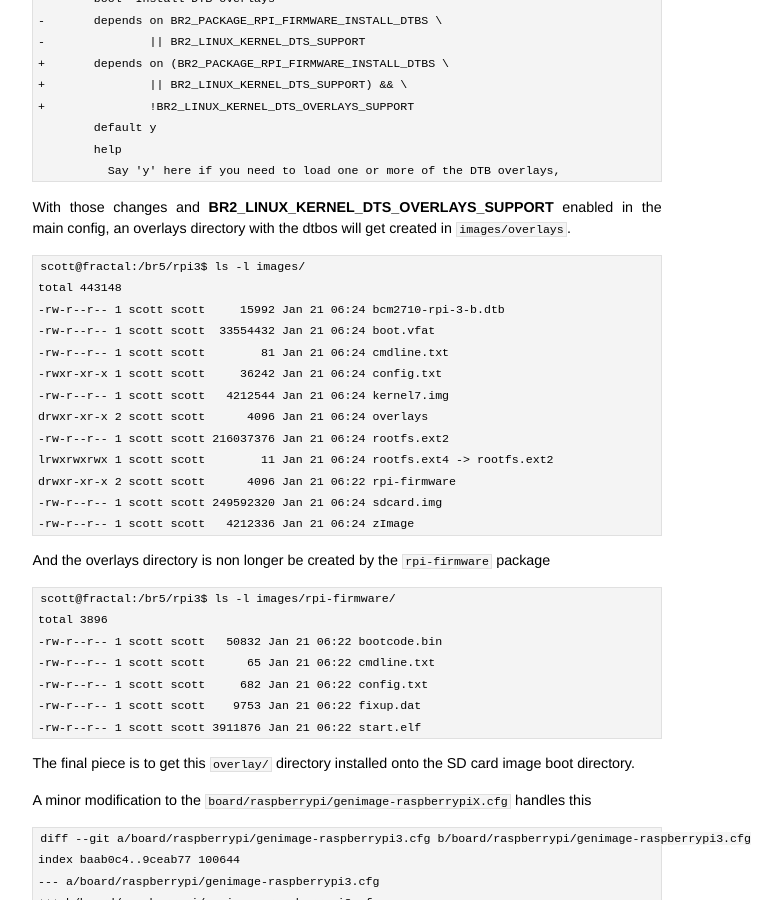
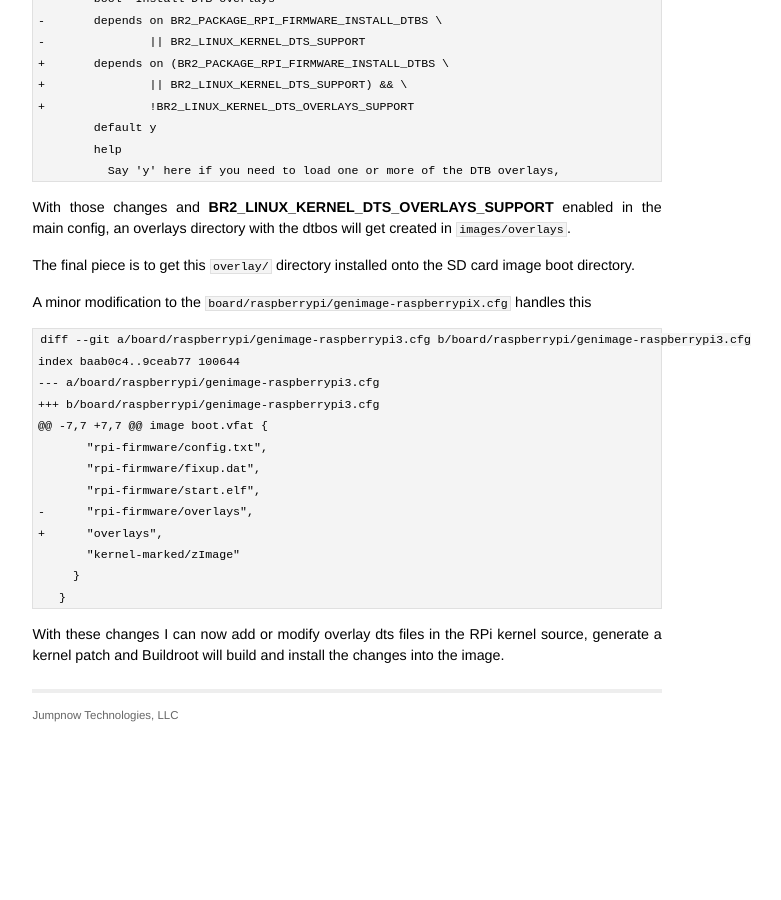
Before and after one commit to jumpnow/jumpnowtek-site, a Jekyll site: the page built from _posts/2017-01-17-Compiling-Raspberry-Pi-Overlays-with-Buildroot.md, in a window 1280 px wide and 900 px high, scrolled down 1933 px. Shown: the whole window, without its empty margins (293-1074 px from the left). Built offline with Jekyll 4.4.1, drawn with Linux system fonts in a browser that asks for light colours; after the commit the page ends 2671 px from its top, so only the background shows below that.

Commit message:
More updates to br overlay doc

```diff
--- a/_posts/2017-01-17-Compiling-Raspberry-Pi-Overlays-with-Buildroot.md
+++ b/_posts/2017-01-17-Compiling-Raspberry-Pi-Overlays-with-Buildroot.md
@@ -1,7 +1,7 @@
 ---
 layout: post
 title: Compiling Raspberry Pi Overlays with Buildroot
-date: 2017-01-21 11:27:00
+date: 2017-01-21 11:31:00
 categories: rpi
 tags: [linux, rpi, buildroot, rpi3, overlays, kernel]
 ---
@@ -101,32 +101,6 @@ And I modified the rpi-firmware **Config.in** so that it doesn't copy overlays w
 
 With those changes and **BR2\_LINUX\_KERNEL\_DTS\_OVERLAYS\_SUPPORT** enabled in the main config, an overlays directory with the dtbos will get created in `images/overlays`.
 
-    scott@fractal:/br5/rpi3$ ls -l images/
-    total 443148
-    -rw-r--r-- 1 scott scott     15992 Jan 21 06:24 bcm2710-rpi-3-b.dtb
-    -rw-r--r-- 1 scott scott  33554432 Jan 21 06:24 boot.vfat
-    -rw-r--r-- 1 scott scott        81 Jan 21 06:24 cmdline.txt
-    -rwxr-xr-x 1 scott scott     36242 Jan 21 06:24 config.txt
-    -rw-r--r-- 1 scott scott   4212544 Jan 21 06:24 kernel7.img
-    drwxr-xr-x 2 scott scott      4096 Jan 21 06:24 overlays
-    -rw-r--r-- 1 scott scott 216037376 Jan 21 06:24 rootfs.ext2
-    lrwxrwxrwx 1 scott scott        11 Jan 21 06:24 rootfs.ext4 -> rootfs.ext2
-    drwxr-xr-x 2 scott scott      4096 Jan 21 06:22 rpi-firmware
-    -rw-r--r-- 1 scott scott 249592320 Jan 21 06:24 sdcard.img
-    -rw-r--r-- 1 scott scott   4212336 Jan 21 06:24 zImage
-
-
-And the overlays directory is non longer be created by the `rpi-firmware` package
-
-    scott@fractal:/br5/rpi3$ ls -l images/rpi-firmware/
-    total 3896
-    -rw-r--r-- 1 scott scott   50832 Jan 21 06:22 bootcode.bin
-    -rw-r--r-- 1 scott scott      65 Jan 21 06:22 cmdline.txt
-    -rw-r--r-- 1 scott scott     682 Jan 21 06:22 config.txt
-    -rw-r--r-- 1 scott scott    9753 Jan 21 06:22 fixup.dat
-    -rw-r--r-- 1 scott scott 3911876 Jan 21 06:22 start.elf
-
-
 The final piece is to get this `overlay/` directory installed onto the SD card image boot directory.
 
 A minor modification to the `board/raspberrypi/genimage-raspberrypiX.cfg` handles this
```
